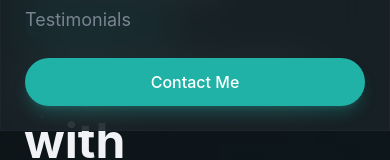
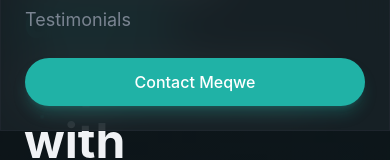
Before and after one commit to emmanuelcasiano/react-practice, a React (Vite) app in the folder portfolio-green/: page / in a window 390 px wide. Both pictures are taken after a click on the element 346 px from the left and 40 px from the top of the page. Shown: the part 267-427 px from the top of the page. Built offline with nearby package versions, Linux system fonts and the light colour scheme.

Commit message:
feat(nav): auto-close mobile navigation on link/button click

```diff
--- a/portfolio-green/src/components/Button.jsx
+++ b/portfolio-green/src/components/Button.jsx
@@ -1,4 +1,4 @@
-export const Button = ({ className = "", size = "default", children }) => {
+export const Button = ({ className = "", size = "default", children, ...rest }) => {
     const baseClasses =
         "relative overflow-hidden rounded-full font-medium focus:outline-none focus-visible:ring-2 focus-visible:ring-primary bg-primary text-primary-foreground hover:bg-primary-90 shadow-lg shadow-primary/25";
 
@@ -10,7 +10,7 @@
 
     const classes = `${baseClasses} ${sizeClasses[size]} ${className}`;
     return (
-        <button className={classes}>
+        <button className={classes} {...rest}>
             <span className="relative flex items-center justify-center gap-2">{children}</span>
         </button>
     );
--- a/portfolio-green/src/layout/Navbar.jsx
+++ b/portfolio-green/src/layout/Navbar.jsx
@@ -57,12 +57,12 @@
                 <div className="md:hidden glass-strong animate-fade-in">
                     <div className="container mx-auto px-6 py-6 flex flex-col gap-4">
                         {navLinks.map((link, index) => (
-                            <a href={link.href} key={index} className="text-lg text-muted-foreground hover:text-foreground py-2">
+                            <a href={link.href} key={index} onClick={() => setIsMobileMenuOpen(false)} className="text-lg text-muted-foreground hover:text-foreground py-2">
                                 {link.label}
                             </a>
                         ))}
 
-                        <Button>Contact Me</Button>
+                        <Button onClick={() => setIsMobileMenuOpen(false)}>Contact Meqwe</Button>
                     </div>
                 </div>
             )}
```
